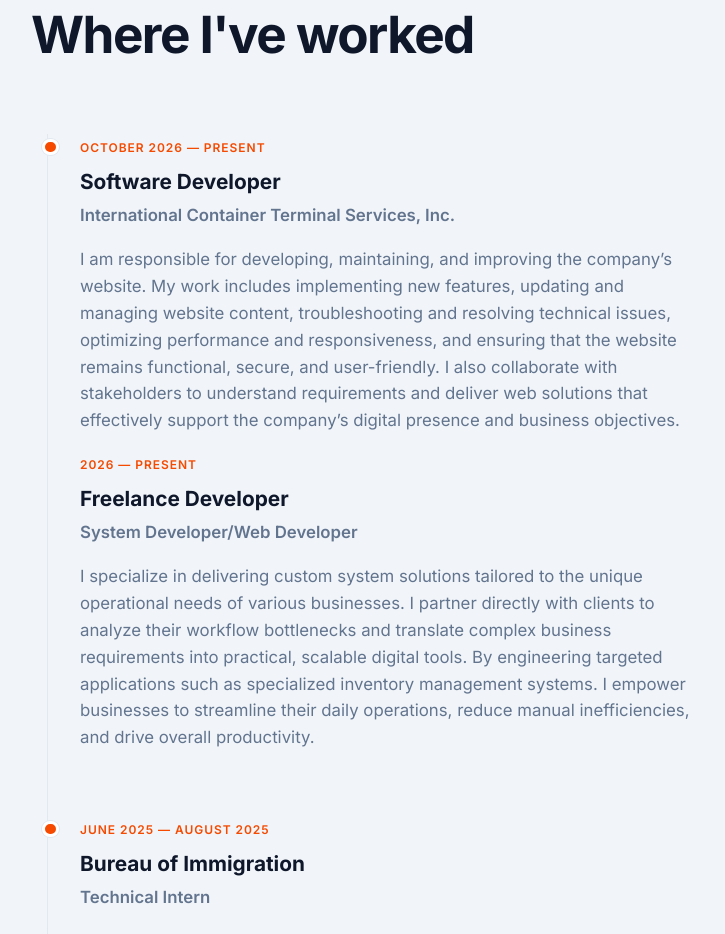
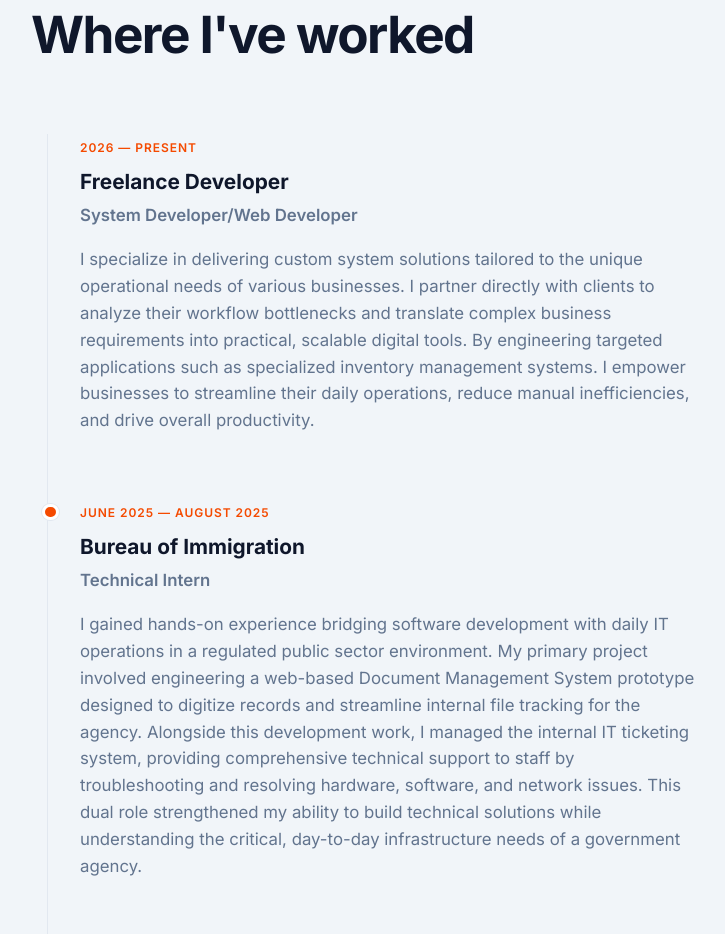
Before and after one commit to karl42703/Portfolio, a plain HTML site: page index.html in a window 1280 px wide. Shown: the part 1620-2554 px from the top of the page, without its empty margins (39-764 px from the left). Drawn offline with nearby package versions, Linux system fonts and the light colour scheme.

Commit message:
removed fake experience

```diff
--- a/index.html
+++ b/index.html
@@ -119,13 +119,7 @@
         <div class="timeline">
 
           <div class="timeline-item reveal-up" style="transition-delay: 0.1s;">
-            <div class="timeline-dot"></div>
-             <div class="timeline-content">
-              <span class="timeline-date">October 2026 — Present</span>
-              <h3 class="timeline-title">Software Developer</h3>
-              <p class="timeline-company">International Container Terminal Services, Inc.</p>
-              <p>I am responsible for developing, maintaining, and improving the company’s website. My work includes implementing new features, updating and managing website content, troubleshooting and resolving technical issues, optimizing performance and responsiveness, and ensuring that the website remains functional, secure, and user-friendly. I also collaborate with stakeholders to understand requirements and deliver web solutions that effectively support the company’s digital presence and business objectives.</p>
-            </div>
+
             <div class="timeline-content">
               <span class="timeline-date">2026 — Present</span>
               <h3 class="timeline-title">Freelance Developer</h3>
```
